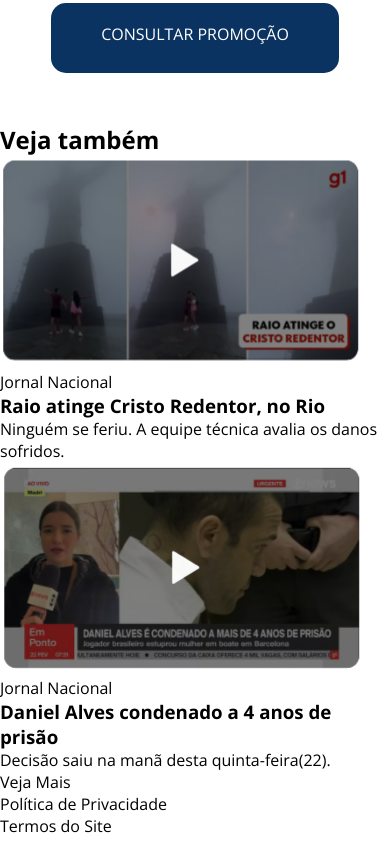
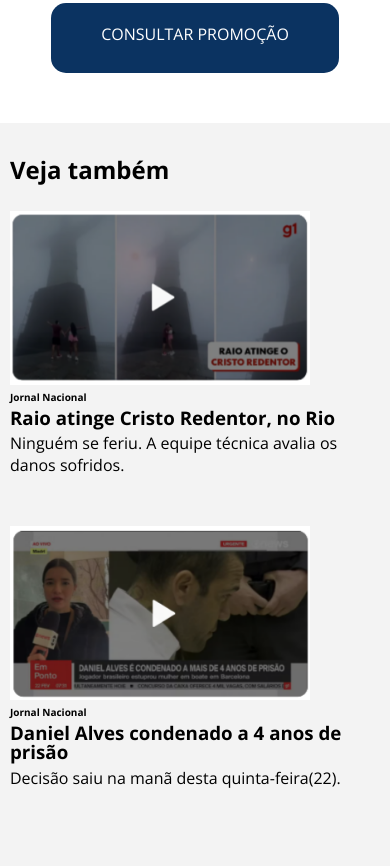
Before and after one commit to lidth/Polishop, a plain HTML site: page index.html in a window 390 px wide. Shown: the part 1736-2602 px from the top of the page. Before the commit the page ends 2573 px from the top, so only its background shows below. Drawn offline with nearby package versions, Linux system fonts and the light colour scheme.

Commit message:
mobile first html css finish

```diff
--- a/assets/style.css
+++ b/assets/style.css
@@ -135,3 +135,56 @@
     border-radius: 15px;
     padding: 20px 50px;
 }
+
+section.sec-3{
+    background-color: #F3F3F3;
+    padding: 30px 10px;
+}
+
+div.sec3content{
+    margin-bottom: 50px;
+}
+
+.sec3img{
+    width: 300px;
+}
+
+p.sec3comp{
+    font-size: 10px;
+    font-weight: bold;
+    margin-bottom: 5px;
+}
+
+h3.sec3h3{
+    margin-bottom: 5px;
+    line-height: 1;
+}
+
+div.vmore{
+    border-top: 1px solid rgb(208, 203, 203);
+    width: 300px;
+    margin: auto;
+    height: 70px;
+    display: flex;
+    justify-content: center;
+    align-items: center;
+}
+
+div.vmore p{
+    cursor: pointer;
+    color: #0b3361;
+}
+
+footer{
+    height: 90px;
+    background-color: #0B3361;
+    color: white;
+    text-align: center;
+    padding: 25px;
+}
+
+footer p{
+    font-size: 13px;
+    font-weight: 500;
+    cursor: pointer;
+}
--- a/index.html
+++ b/index.html
@@ -67,17 +67,17 @@
         </div>
     </section>
     <section class="sec-3">
-        <h1>Veja também</h1>
+        <h1 style="margin-bottom: 25px;">Veja também</h1>
         <div class="sec3content">
-            <img src="assets/images/raiorj.png" alt="">
-            <p>Jornal Nacional</p>
-            <h3>Raio atinge Cristo Redentor, no Rio</h3>
+            <img src="assets/images/raiorj.png" alt="" class="sec3img">
+            <p class="sec3comp">Jornal Nacional</p>
+            <h3 class="sec3h3">Raio atinge Cristo Redentor, no Rio</h3>
             <p>Ninguém se feriu. A equipe técnica avalia os danos sofridos.</p>
         </div>
         <div class="sec3content">
-            <img src="assets/images/dalves.png" alt="">
-            <p>Jornal Nacional</p>
-            <h3>Daniel Alves condenado a 4 anos de prisão</h3>
+            <img src="assets/images/dalves.png" alt="" class="sec3img">
+            <p class="sec3comp">Jornal Nacional</p>
+            <h3 class="sec3h3">Daniel Alves condenado a 4 anos de prisão</h3>
             <p>Decisão saiu na manã desta quinta-feira(22).</p>
         </div>
     </section>
```
